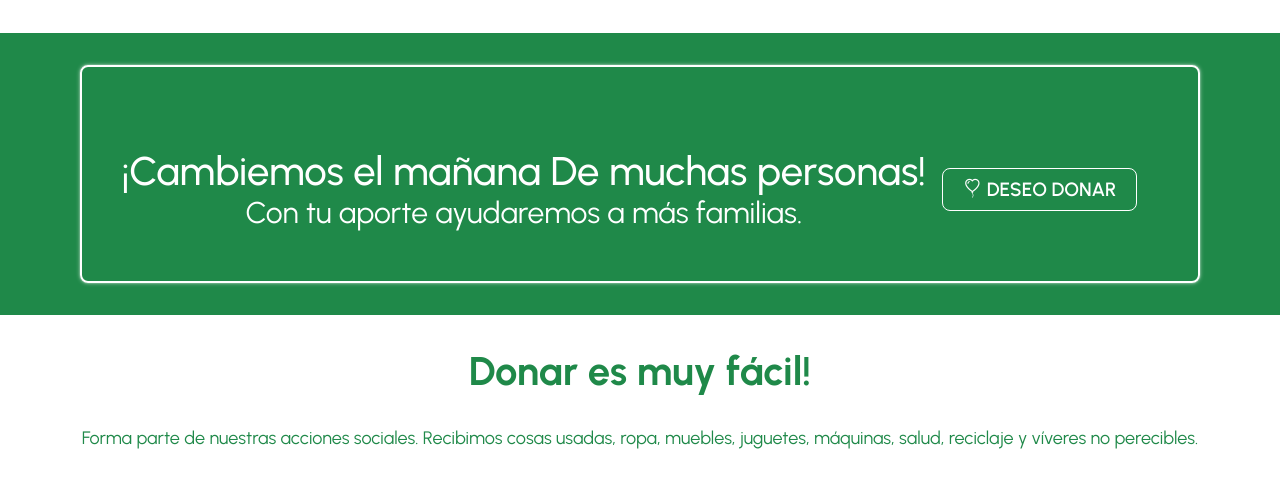
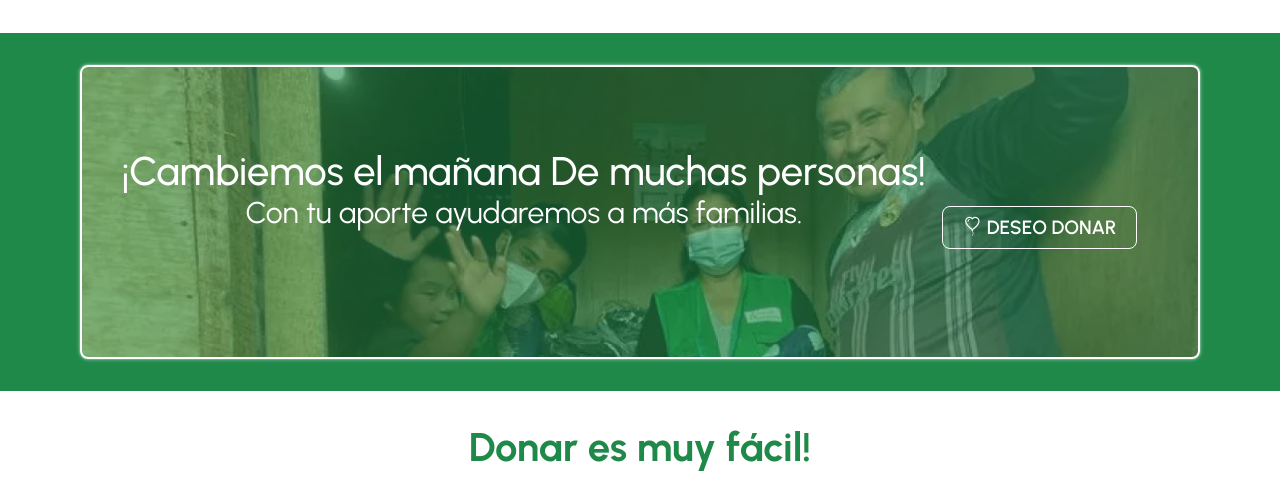
Before and after one commit to luisma08/emausesperanzaviva.org.pe, a PHP site: page / in a window 1280 px wide. Shown: the part 2529-3011 px from the top of the page. Run offline with PHP 8.4, Linux system fonts and the light colour scheme; some libraries are stand-ins or nearby versions.

Commit message:
agregando efecto parallax

```diff
--- a/index.php
+++ b/index.php
@@ -199,7 +199,7 @@
 
         <section class="section bg-dark-green">
             <div class="container">
-                <div class="f-elements f-elements--responsive gap-sm border p-responsive--cta">
+                <div class="f-elements f-elements--responsive gap-sm border p-responsive--cta bg-parallax">
                     <div class="f-elements f-col">
                         <p class="section__title section__title--fourt">¡Cambiemos el mañana De muchas personas!</p>
                         <p class="section__text">Con tu aporte ayudaremos a más familias.</p>
--- a/styles/css/fe.css
+++ b/styles/css/fe.css
@@ -163,6 +163,23 @@
 
 .bg-white {
   background-color: #FFFFFF;
+}
+
+.bg-parallax {
+  background-image: url("../../assets/img/bg-parallax-1.webp");
+}
+@media (min-width: 1025px) {
+  .bg-parallax {
+    background-image: url("../../assets/img/bg-parallax-2.webp");
+    /* Full height */
+    height: 18.375rem;
+    width: 100%;
+    /* Create the parallax scrolling effect */
+    background-attachment: fixed;
+    background-position: center;
+    background-repeat: no-repeat;
+    background-size: 100% 100%;
+  }
 }
 
 .py-sm {
--- a/styles/scss/modules/_utils.scss
+++ b/styles/scss/modules/_utils.scss
@@ -168,6 +168,23 @@
     background-color: #FFFFFF;
 }
 
+.bg-parallax{
+    background-image: url("../../assets/img/bg-parallax-1.webp");
+
+    @include desktop{
+        background-image: url("../../assets/img/bg-parallax-2.webp");
+        /* Full height */
+        height: 18.375rem;
+        width: 100%;
+
+        /* Create the parallax scrolling effect */
+        background-attachment: fixed;
+        background-position: center;
+        background-repeat: no-repeat;
+        background-size: 100% 100%;
+    }
+}
+
 .py-sm{
     padding-top: 1rem;
     padding-bottom: 1rem;
```
Also changed, not shown: assets/img/bg-parallax-1.webp (added), assets/img/bg-parallax-2.webp (added), 1 other file.
